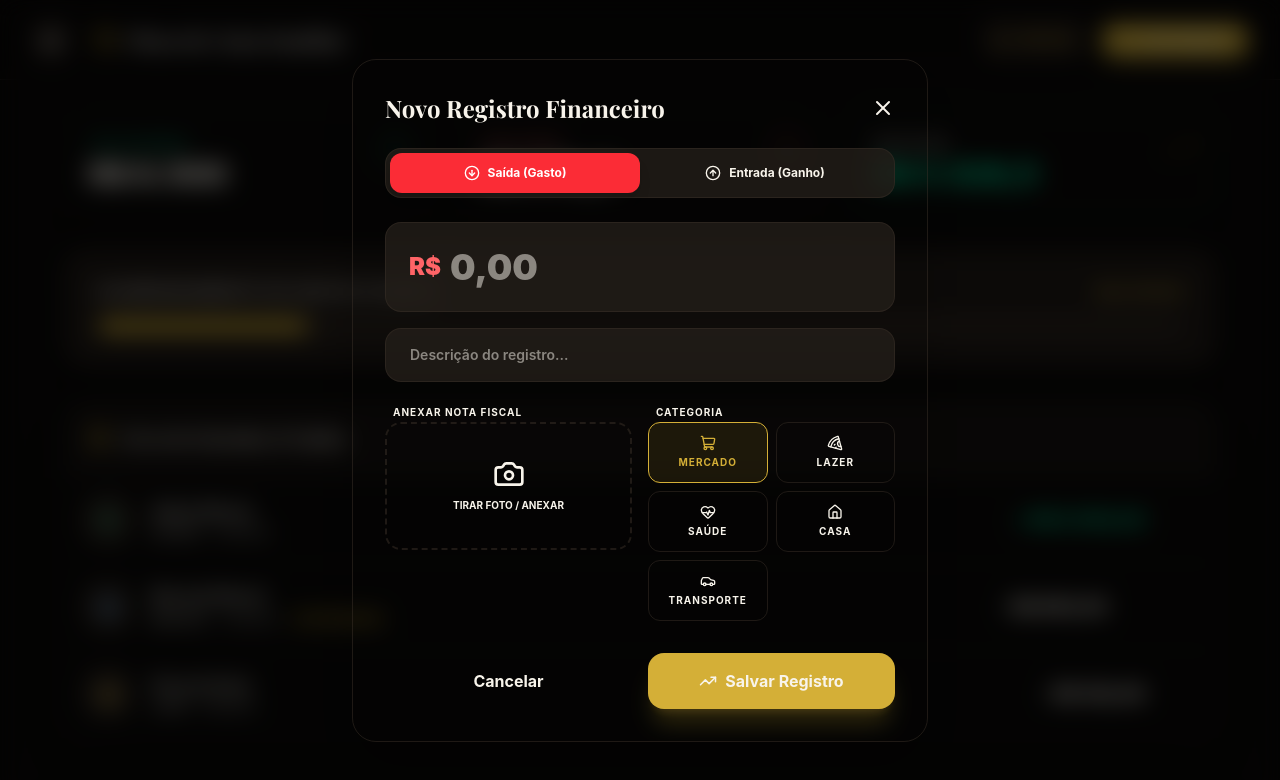
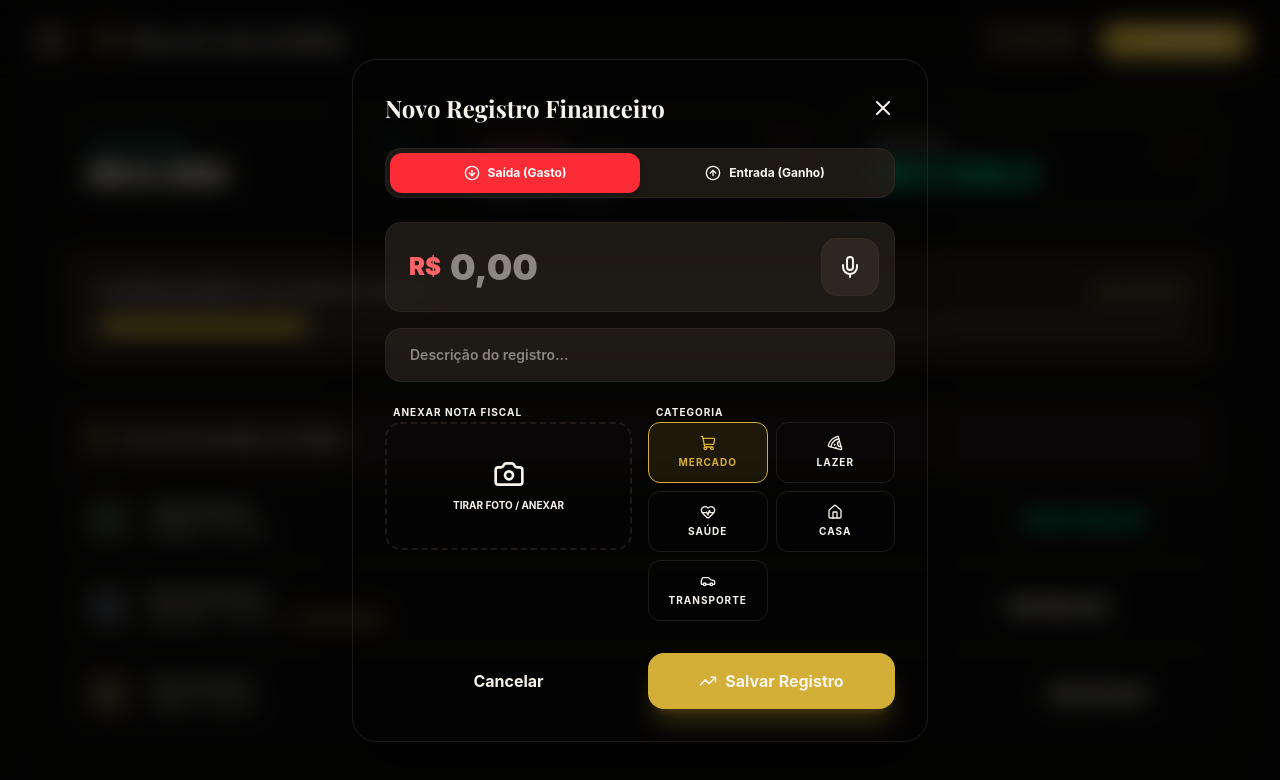
Before and after one commit to JoaoSantosCodes/AudioShelf, a Next.js app: page /financas in a window 1280 px wide. Both pictures are taken after a click on the button "Novo Registro". Shown: the top 780 px of the page. Built offline with nearby package versions, Linux system fonts and the light colour scheme; no server answers; a web font is replaced by a local one.

Commit message:
feat: implement Voice-to-Action with Whisper simulation in Kanban and Finance modules

```diff
--- a/src/app/financas/page.tsx
+++ b/src/app/financas/page.tsx
@@ -22,7 +22,9 @@ import {
   DollarSign,
   Eye,
   Sparkles,
-  Loader2
+  Loader2,
+  Mic,
+  Volume2
 } from 'lucide-react';
 import Link from 'next/link';
 import { supabase } from '@/lib/supabase';
@@ -53,6 +55,7 @@ export default function FinancePage() {
   const [user, setUser] = useState<User | null>(null);
   const [isLoading, setIsLoading] = useState(true);
   const [isScanning, setIsScanning] = useState(false);
+  const [isListening, setIsListening] = useState(false);
   const fileInputRef = useRef<HTMLInputElement>(null);
 
   const categories = [
@@ -105,6 +108,20 @@ export default function FinancePage() {
     }, 2500);
   };
 
+  const handleVoiceInput = () => {
+    setIsListening(true);
+    // Simulação de IA Whisper extraindo Valor e Descrição
+    setTimeout(() => {
+      setNewTx({
+        ...newTx,
+        amount: '15.00',
+        description: 'Estacionamento Shopping',
+        category: 'Transporte'
+      });
+      setIsListening(false);
+    }, 3000);
+  };
+
   const handleAddTransaction = () => {
     if (!newTx.description || !newTx.amount) return;
 
@@ -124,6 +141,7 @@ export default function FinancePage() {
     setPreviewUrl(null);
     setSelectedImage(null);
     setIsScanning(false);
+    setIsListening(false);
   };
 
   return (
@@ -308,7 +326,23 @@ export default function FinancePage() {
                       onChange={e => setNewTx({...newTx, amount: e.target.value})}
                       className="w-full bg-surface-2 border border-border-custom rounded-2xl py-6 pl-16 pr-6 text-4xl font-black focus:border-gold/50 outline-none transition-all"
                     />
+                    <button
+                      onClick={handleVoiceInput}
+                      className={`absolute right-4 top-1/2 -translate-y-1/2 p-4 rounded-2xl transition-all ${isListening ? 'bg-gold text-bg animate-pulse shadow-[0_0_20px_rgba(212,175,55,0.4)]' : 'bg-surface-3 text-text-dim hover:text-gold border border-border-custom'}`}
+                    >
+                      {isListening ? <Volume2 size={24} className="animate-bounce" /> : <Mic size={24} />}
+                    </button>
                   </div>
+
+                  {isListening && (
+                    <motion.div
+                      initial={{ opacity: 0 }}
+                      animate={{ opacity: 1 }}
+                      className="text-center py-2 bg-gold/5 rounded-xl border border-gold/20"
+                    >
+                      <span className="text-[10px] font-bold text-gold uppercase tracking-[0.2em] animate-pulse">Ouvindo despesa... "Gastei 15 reais no shopping"</span>
+                    </motion.div>
+                  )}
 
                   <input
                     type="text"
--- a/src/app/kanban/page.tsx
+++ b/src/app/kanban/page.tsx
@@ -21,7 +21,9 @@ import {
   Send,
   BarChart3,
   Wallet,
-  ShoppingCart
+  ShoppingCart,
+  Mic,
+  Volume2
 } from 'lucide-react';
 import Link from 'next/link';
 import { motion, AnimatePresence } from 'framer-motion';
@@ -170,6 +172,15 @@ export default function KanbanPage() {
     }
 
     setActiveTask(null);
+  };
+
+  const handleVoiceInput = () => {
+    setIsListening(true);
+    // Simulação de IA Whisper
+    setTimeout(() => {
+      setNewTask({ ...newTask, title: 'Terminar relatório de arquitetura' });
+      setIsListening(false);
+    }, 3000);
   };
 
   const addTask = async () => {
@@ -345,13 +356,31 @@ export default function KanbanPage() {
                 </div>
 
                 <div className="space-y-4">
+                  <div className="relative">
                     <input
                       type="text"
-                    placeholder="Título da tarefa..."
+                      placeholder="Qual a missão de hoje?"
                       value={newTask.title}
                       onChange={e => setNewTask({...newTask, title: e.target.value})}
-                    className="w-full bg-surface-2 border border-border-custom rounded-2xl py-4 px-6 text-lg font-semibold focus:border-gold/50 outline-none transition-all"
+                      className="w-full bg-surface-2 border border-border-custom rounded-2xl py-4 pl-6 pr-16 text-lg font-semibold focus:border-gold/50 outline-none transition-all"
                     />
+                    <button
+                      onClick={handleVoiceInput}
+                      className={`absolute right-4 top-1/2 -translate-y-1/2 p-3 rounded-full transition-all ${isListening ? 'bg-gold text-bg animate-pulse shadow-[0_0_20px_rgba(212,175,55,0.4)]' : 'bg-surface-3 text-text-dim hover:text-gold'}`}
+                    >
+                      {isListening ? <Volume2 size={20} className="animate-bounce" /> : <Mic size={20} />}
+                    </button>
+                  </div>
+
+                  {isListening && (
+                    <motion.div
+                      initial={{ opacity: 0 }}
+                      animate={{ opacity: 1 }}
+                      className="text-center py-2"
+                    >
+                      <span className="text-[10px] font-bold text-gold uppercase tracking-[0.2em] animate-pulse">Ouvindo sua voz...</span>
+                    </motion.div>
+                  )}
 
                   <textarea
                     placeholder="Descrição detalhada..."
```
Lines whose indentation alone changed are shown as unchanged.
